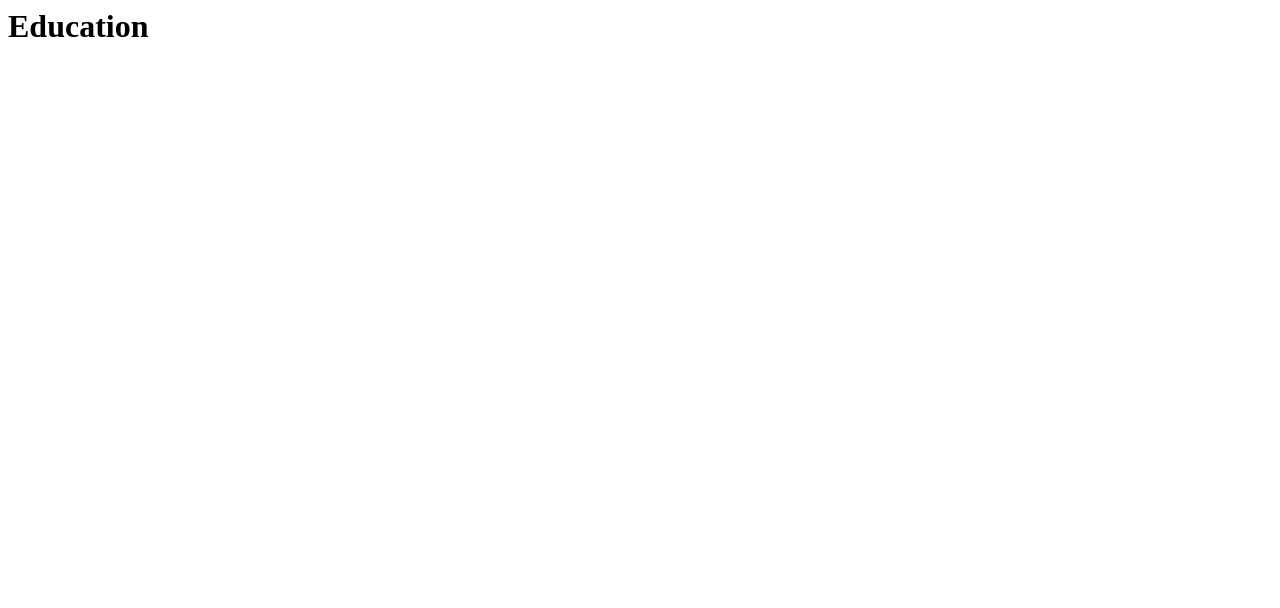
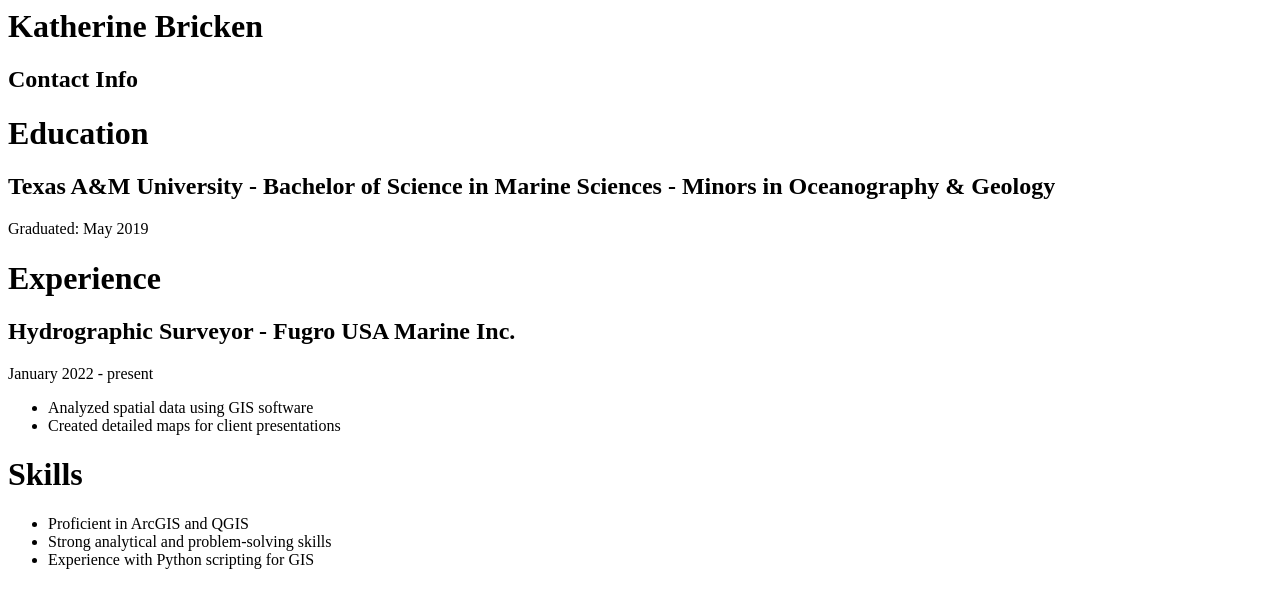
Before and after one commit to KTB2025/GEOG-678-Bricken-Fall2025, a plain HTML site: page Module_3/Lab03/ResumeBricken.html in a window 1280 px wide. Drawn offline with Linux system fonts and the light colour scheme.

Commit message:
Update ResumeBricken.html

```diff
--- a/Module_3/Lab03/ResumeBricken.html
+++ b/Module_3/Lab03/ResumeBricken.html
@@ -1 +1,27 @@
+<html>
+<head>
+    <title>Resume - Katherine Bricken</title>
+    <h1>Katherine Bricken</h1>
+    <h2>Contact Info</h2>
+</head>
+<body>
 <h1>Education</h1>
+<h2>Texas A&M University - Bachelor of Science in Marine Sciences - Minors in Oceanography & Geology</h2>
+<p>Graduated: May 2019</p>
+
+<h1>Experience</h1>
+<h2>Hydrographic Surveyor - Fugro USA Marine Inc.</h2>
+<p>January 2022 - present</p>
+<ul>
+    <li>Analyzed spatial data using GIS software</li>
+    <li>Created detailed maps for client presentations</li>
+</ul>
+
+<h1>Skills</h1>
+<ul>
+    <li>Proficient in ArcGIS and QGIS</li>
+    <li>Strong analytical and problem-solving skills</li>
+    <li>Experience with Python scripting for GIS</li>
+</ul>
+</body>
+</html>
```
